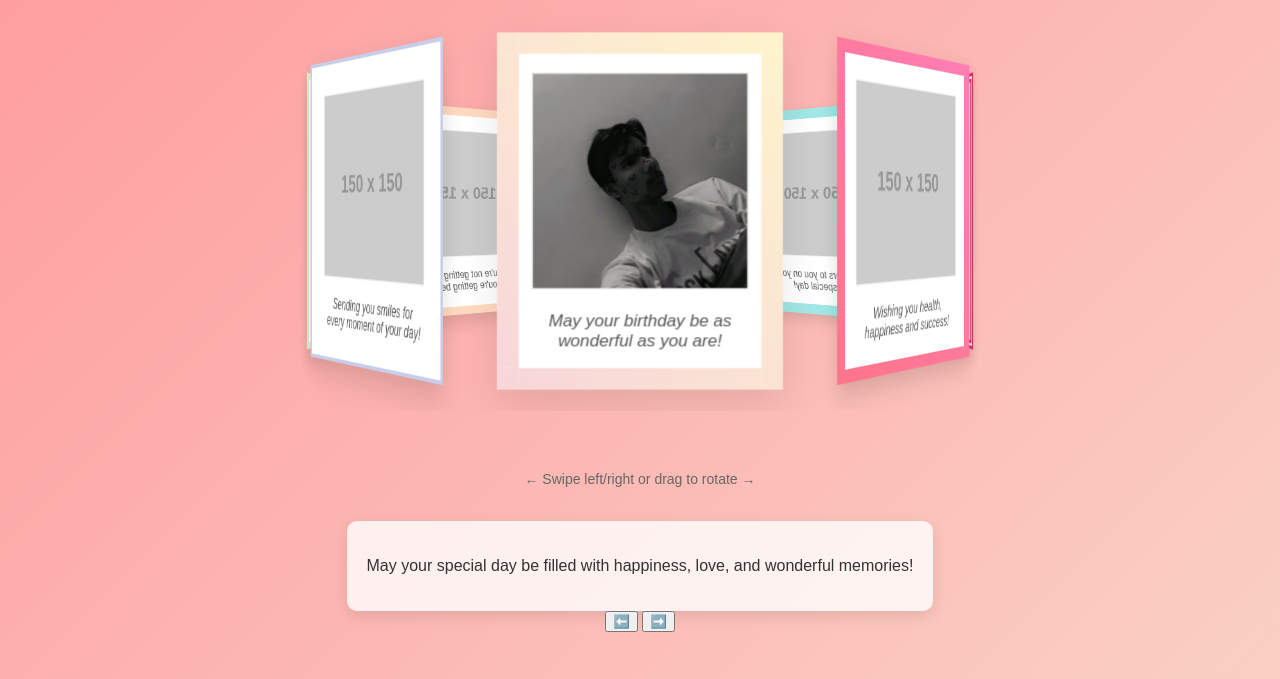
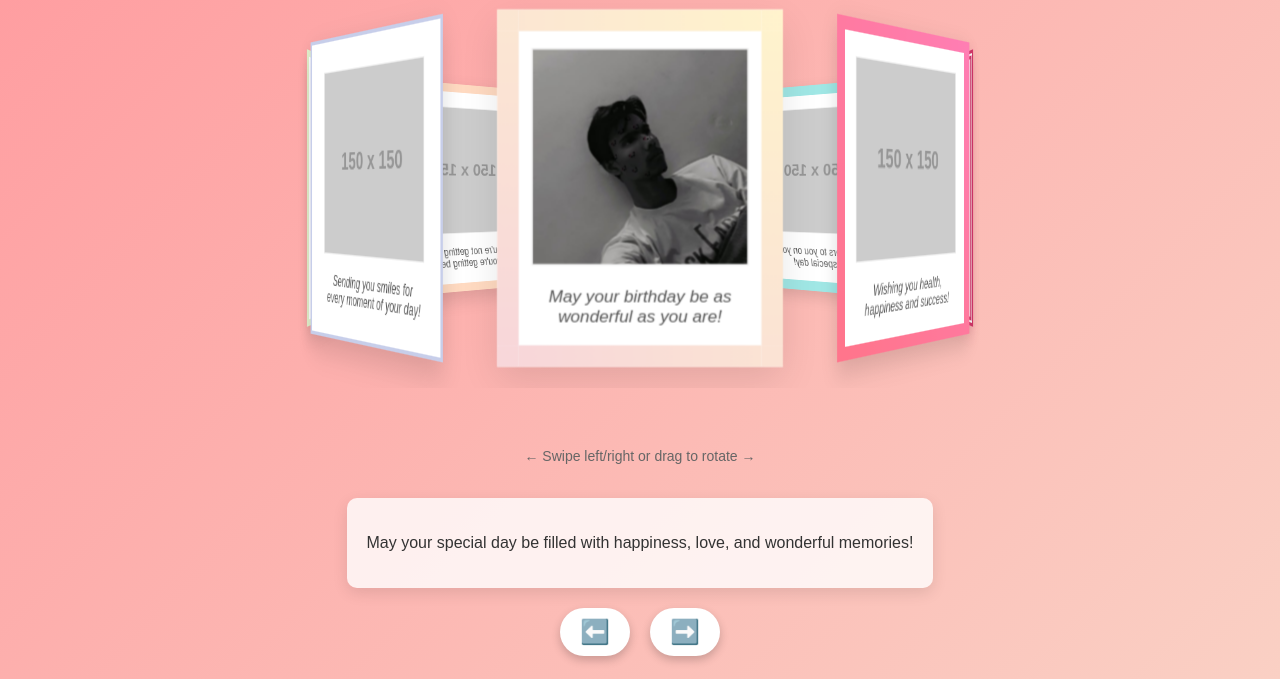
Before and after one commit to Adarsh1209-lab/birthday-2, a plain HTML site: page index.html in a window 1280 px wide. Shown: the part 161-840 px from the top of the page. Drawn offline with Linux system fonts and the light colour scheme; placeholder pictures from the web are drawn by us.

Commit message:
Update style.css

```diff
--- a/style.css
+++ b/style.css
@@ -164,3 +164,24 @@ h1 {
   height: 100%;
   pointer-events: none;
 }
+.nav-buttons {
+  display: flex;
+  gap: 20px;
+  justify-content: center;
+  margin-top: 20px;
+}
+
+.nav-buttons button {
+  font-size: 24px;
+  padding: 10px 20px;
+  border: none;
+  background: #fff;
+  border-radius: 50px;
+  box-shadow: 0 4px 10px rgba(0,0,0,0.2);
+  cursor: pointer;
+  transition: transform 0.2s ease;
+}
+.nav-buttons button:hover {
+  transform: scale(1.1);
+  background-color: #ffecf2;
+}
```
